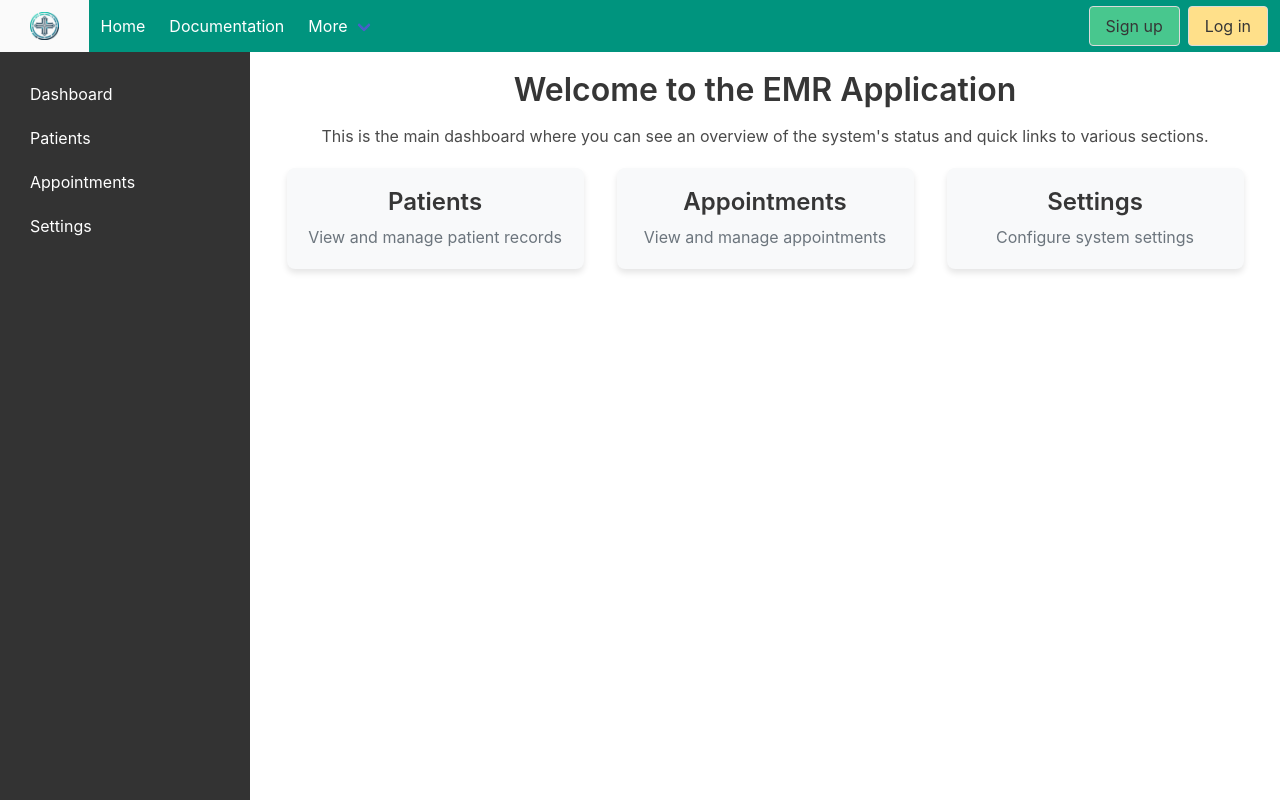
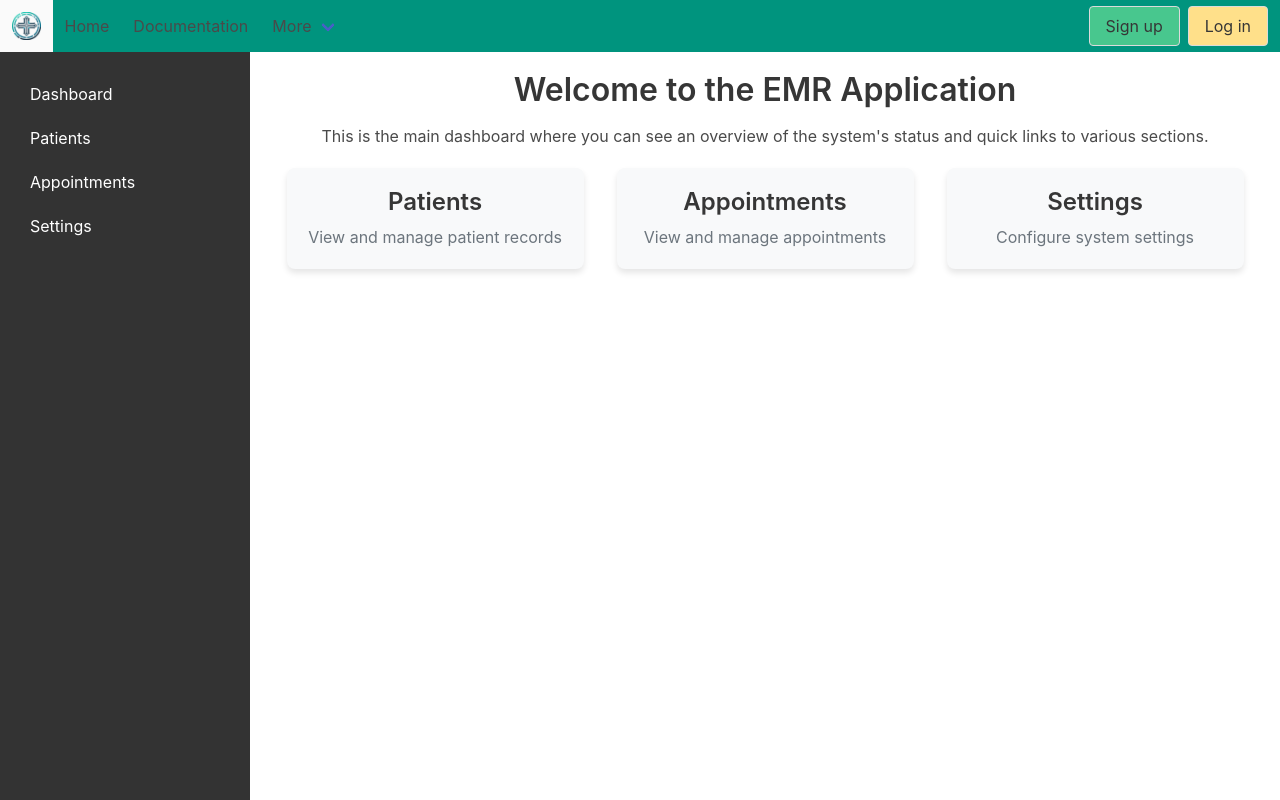
Before and after one commit to jchah/EMR-application, a Vue app in the folder emr-frontend/: page / in a window 1280 px wide. Built offline with nearby package versions, Linux system fonts and the light colour scheme.

Commit message:
fixed navbar

```diff
--- a/emr-frontend/src/components/Navbar.vue
+++ b/emr-frontend/src/components/Navbar.vue
@@ -14,14 +14,14 @@
         <a class="navbar-item navbar-logo">
           <img src="../assets/LogoCropped.png">
         </a>
-        <a class="navbar-item has-text-white">
+        <a class="navbar-item">
           Home
         </a>
-        <a class="navbar-item has-text-white">
+        <a class="navbar-item">
           Documentation
         </a>
         <div class="navbar-item has-dropdown is-hoverable">
-          <a class="navbar-link has-text-white">
+          <a class="navbar-link">
             More
           </a>
           <div class="navbar-dropdown">
@@ -64,17 +64,25 @@ export default {
   mounted() {
     const burgerIcon = document.querySelector('.navbar-burger');
     const navbarMenu = document.querySelector('.navbar-menu');
+    const dropdown = document.querySelector('.has-dropdown')
+    const items = document.querySelector('.navbar-dropdown')
 
     burgerIcon.addEventListener('click', () => {
       burgerIcon.classList.toggle('is-active');
       navbarMenu.classList.toggle('is-active');
     });
+
+    dropdown.addEventListener('click', () => {
+      if(document.body.clientWidth <= 1024) {
+        items.classList.toggle('show-me')
+      }
+    })
   }
 }
 </script>
 
 <style scoped>
-.navbar-logo {
+/* .navbar-logo {
   padding-left: 30px;
   padding-right: 30px;
 }
@@ -89,22 +97,15 @@ export default {
 
 .navbar-burger {
 display:none;
+} */
+
+@media screen and (max-width: 1024px) {
+  .navbar-dropdown {
+    display: none;
+  }
 }
 
-@media screen and (max-width: 768px) {
-  .navbar-menu {
-    background-color: white;
-  }
-  .navbar-item,
-  .navbar-link {
-    color: black !important;
-  }
-  .navbar-burger {
-    display: block;
-    color: white;
-  }
-  .navbar-burger span {
-    background-color: white;
-  }
+.show-me {
+  display: block;
 }
 </style>
```
